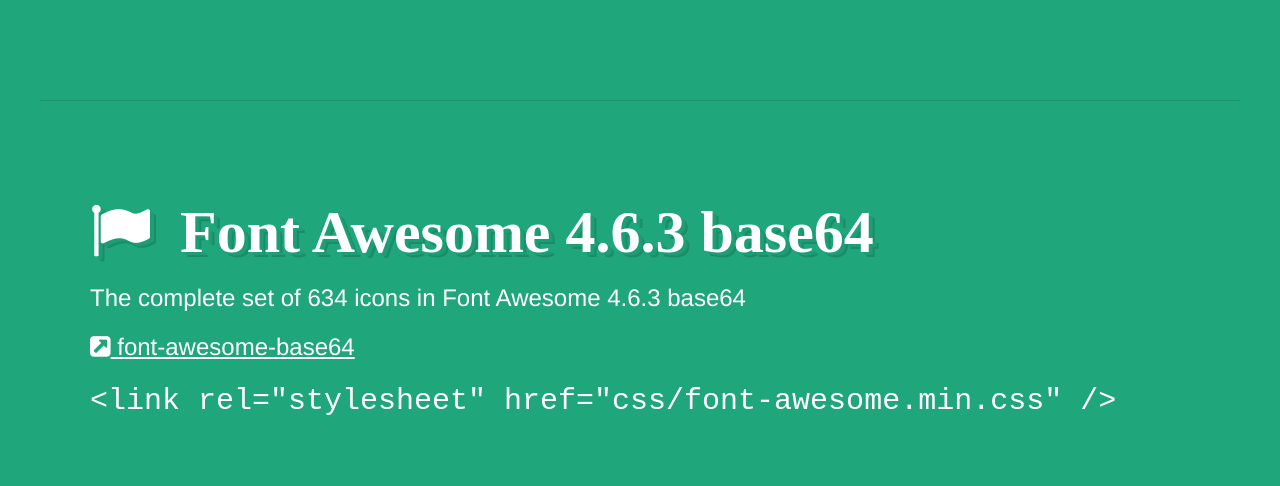
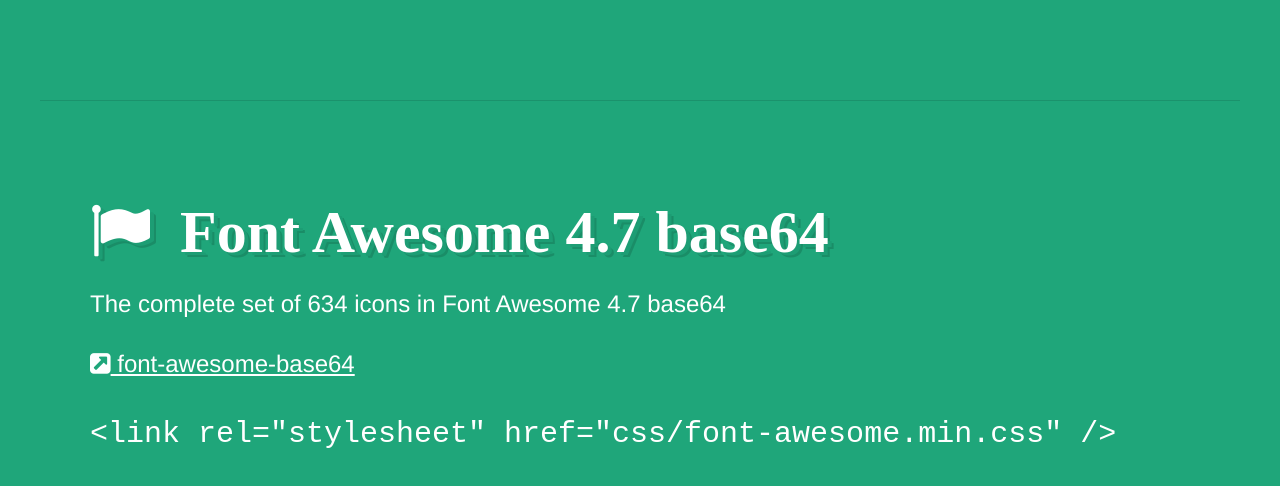
Before and after one commit to keithorbit/font-awesome-base64, a plain HTML site: page index.html in a window 1280 px wide. Shown: the top 486 px of the page. Drawn offline with Linux system fonts and the light colour scheme.

Commit message:
Add files via upload

```diff
--- a/index.html
+++ b/index.html
@@ -8,34 +8,42 @@
     <title>Font Awesome Icons base64</title>
     <style type="text/css">
         html, body{ height: 100%; width: 100%; font-size: 62.5%; }
+
         *, *::after, *::before{
             box-sizing: border-box;
         }
+
         body{
-            font: 1.6rem/150% 'Helvetica Neue', Tahoma, Arial, "Hiragino Sans GB", 'Microsoft YaHei', SimSun, sans-serif;
+            font:1.6rem/1.5 'Helvetica Neue', 'Helvetica', 'Roboto', 'Arial', 'PingFang SC', 'Hiragino Sans GB', 'Microsoft Yahei', 'Microsoft Jhenghei', sans-serif;
             -webkit-font-smoothing: antialiased;
             -moz-osx-font-smoothing: grayscale;
             text-rendering: optimizeLegibility;
             margin: 0; padding: 0;
         }
+
         .container{
             background-color: #1fa67a;
             height: 100%;
             color: #fff;
             padding: 10rem 0;
         }
+
         .content{ max-width: 120rem; padding: 10rem 5rem; margin: 0 auto; border-top: 1px solid #1b926c; border-bottom: 1px solid #1b926c; }
+
         .content h1{ font-size: 6rem; margin: 0; line-height: 1; font-family: serif; text-shadow: 4px 3px 0 #1d9d74, 6px 5px 0 rgba(0, 0, 0, 0.15) }
+
         .content p{ font-size: 2.4rem; }
+
         .content p a{ color: #fff; }
-        .content pre{ font-size:3rem;color: #fff; }
+
+        .content pre{ font-size: 3rem; color: #fff; }
     </style>
 </head>
 <body>
 <div class="container">
     <div class="content">
-        <h1><i class="fa fa-flag"></i>&nbsp; Font Awesome 4.6.3 base64</h1>
-        <p>The complete set of 634 icons in Font Awesome 4.6.3 base64</p>
+        <h1><i class="fa fa-flag"></i>&nbsp; Font Awesome 4.7 base64</h1>
+        <p>The complete set of 634 icons in Font Awesome 4.7 base64</p>
         <p><a href="https://github.com/keithorbit/font-awesome-base64"><i class="fa fa-external-link-square"></i> font-awesome-base64</a></p>
         <pre>&lt;link rel="stylesheet" href="css/font-awesome.min.css" /&gt;</pre>
     </div>
```
